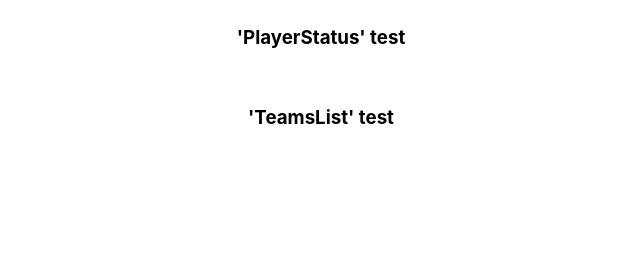
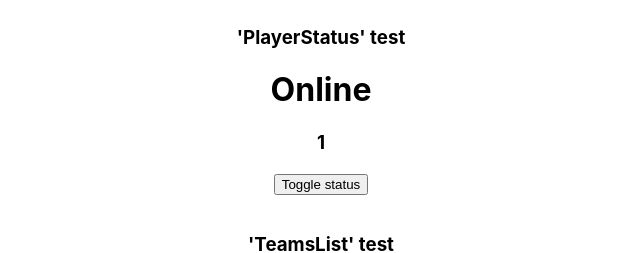
Before and after one commit to jnoziglia/frontend-challenge, a React (Create React App) app: page / in a window 1280 px wide. Shown: the part 1154-1407 px from the top of the page, without its empty margins (319-959 px from the left). Before the commit the page ends 1302 px from the top, so only its background shows below. Built offline with nearby package versions, Linux system fonts and the light colour scheme.

Commit message:
Player status first approach

```diff
--- a/src/App.js
+++ b/src/App.js
@@ -28,7 +28,7 @@ export default function App() {
       <ImageGallery links={links} onRemove={linkIndex => setLinks(links.filter((link, index) => index != linkIndex))} />
       <br />
       <h3>'PlayerStatus' test</h3>
-      {/* <PlayerStatus /> */}
+      <PlayerStatus />
       <br />
       <h3>'TeamsList' test</h3>
       {/* <TeamsList /> */}
--- a/src/components/PlayerStatus.jsx
+++ b/src/components/PlayerStatus.jsx
@@ -24,18 +24,25 @@ export function PlayerStatus() {
 
 	// Toggle between the two status values - 'Away' and 'Online'
 	function onToggleStatus() {
-		// Write your code here
+		if (status === "Online") {
+			setStatus("Away");
+		}
+		else {
+			setStatus("Online");
+		}
 	}
 
 	// Implement effect hook below.
 	// Update the counter when status changes.
-	useEffect(() => {}, []);
+	useEffect(() => {
+		setCounter(counter + 1);
+	}, [status]);
 
 	return (
 		<div>
-			<h1>{/** Render the status */}</h1>
-			<h3>{/** Render the counter */}</h3>
-			<button>Toggle status</button>
+			<h1>{ status }</h1>
+			<h3>{ counter }</h3>
+			<button onClick={onToggleStatus}>Toggle status</button>
 		</div>
 	);
 }
```
